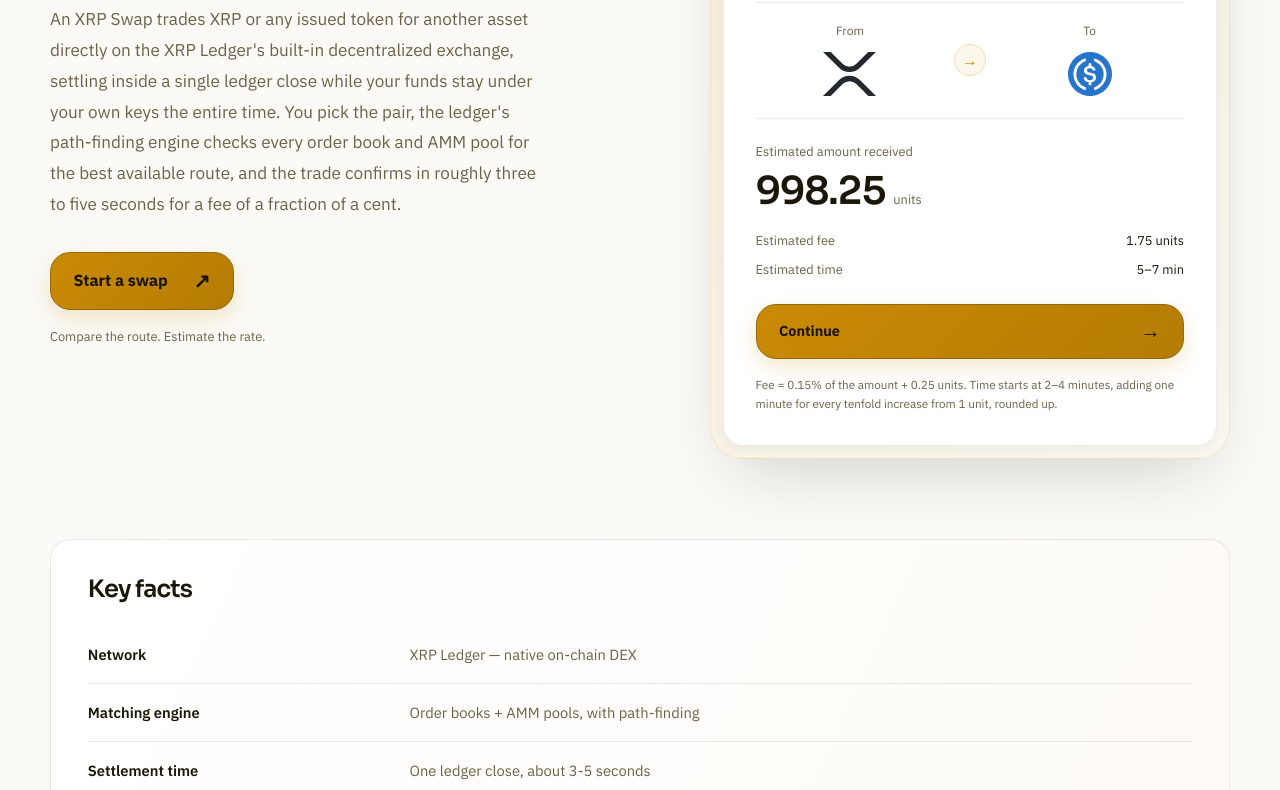
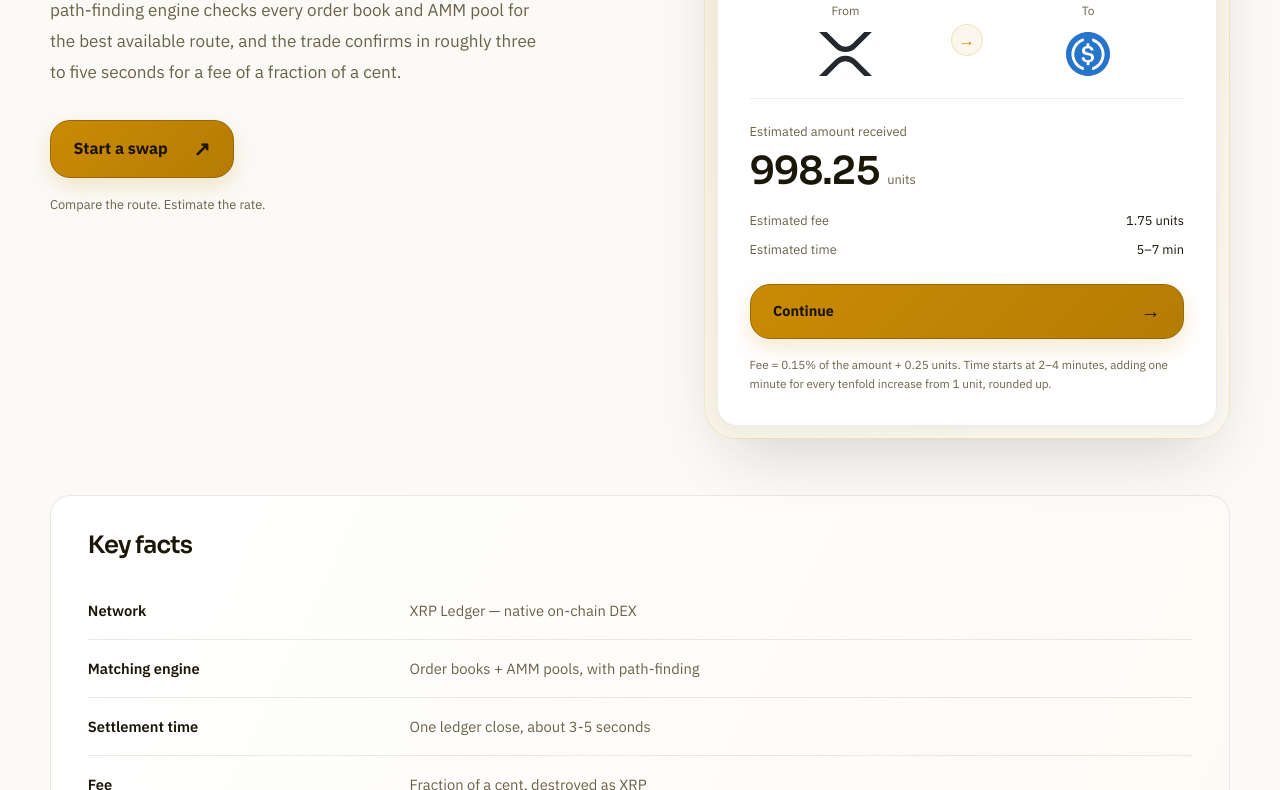
Before and after one commit to swap-xrp/swap-xrp.github.io, a plain HTML site: page index.html in a window 1280 px wide. Shown: the part 453-1243 px from the top of the page. Drawn offline with Linux system fonts and the light colour scheme.

Commit message:
Compact hero/widget; lowercase canonical

```diff
--- a/index.html
+++ b/index.html
@@ -40,7 +40,7 @@
 .ca45189 ol,.ca45189 ul{display:flex;flex-wrap:wrap;align-items:center;gap:.5rem;margin:0;padding:0;list-style:none}
 .ca45189 a{color:var(--muted)}
 .ca45189 [aria-current]{color:var(--text)}
-.c61265a{display:grid;grid-template-columns:minmax(0,1.12fr) minmax(0,1fr);align-items:center;gap:clamp(2rem,6vw,5.5rem);padding:3.5rem 0 5rem}
+.c61265a{display:grid;grid-template-columns:minmax(0,1.12fr) minmax(0,1fr);align-items:start;gap:clamp(1.75rem,5vw,4rem);padding:2.25rem 0 3.5rem}
 .c70b95e{min-width:0}
 .c26686a{display:inline-flex;align-items:center;gap:.6rem;margin:0 0 1.4rem;color:var(--muted);font-size:.88rem}
 .c26686a::before{content:"";width:8px;height:8px;border-radius:50%;background:var(--accent);box-shadow:0 0 0 5px color-mix(in srgb,var(--accent) 10%,transparent)}
@@ -122,7 +122,7 @@
 .c4b1ead{display:flex;align-items:center;justify-content:space-between;gap:1rem;margin-top:4rem;padding:1.75rem 0 2rem;border-top:1px solid color-mix(in srgb,var(--text) 10%,transparent);color:var(--muted);font-size:.8rem}
 .c4b1ead p{margin:0}
 .c4b1ead a{color:var(--muted)}
-@media(min-width:1500px){.c61265a{padding-top:5rem;padding-bottom:6rem}}
+@media(min-width:1500px){.c61265a{padding-top:2.75rem;padding-bottom:4rem}}
 @media(max-width:850px){.c61265a{grid-template-columns:1fr;gap:2.5rem;padding-top:2.5rem;padding-bottom:3rem}.c70b95e{max-width:640px}.ce68905{width:100%;max-width:560px;justify-self:center}h1{font-size:clamp(2.5rem,7vw,4rem)}.c46fd11{max-width:58ch}.ce1954e{margin-bottom:3rem}.cc3fdc7{gap:1rem}}
 @media(max-width:540px){.c64fbc7{width:calc(100% - 32px)}.cc949e8{min-height:78px;gap:.75rem}.c6c8732{font-size:.95rem;gap:.5rem}.cddd371{width:30px;height:30px}.cc3fdc7>a:not(.cb317f7){display:none}.cb317f7{padding:.5rem .75rem;font-size:.8rem}.cacca7b{padding-top:1.25rem}.c61265a{padding-top:2rem;gap:2rem}h1{font-size:2.65rem}.c46fd11{font-size:1rem}.c70b95e>.cc434ed{width:100%}.c38bb93{text-align:center}.ce68905{padding:8px;border-radius:calc(var(--radius) + 8px)}.c9a02da{padding:1.2rem}.ce1954e{padding:1.4rem 1.1rem}.cde4e8c{display:block;overflow-x:auto}.cde4e8c th,.cde4e8c td{min-width:125px;padding:.8rem .65rem}.ce9a3c1{padding-left:1rem}.c91d21a{padding-left:1rem;padding-right:1rem}.c4b1ead{align-items:flex-start;flex-direction:column;margin-top:3rem}.c717ddc{margin-bottom:2rem;padding-bottom:2rem}}
 @media(prefers-reduced-motion:reduce){html{scroll-behavior:auto}*,*::before,*::after{transition:none!important}.cc434ed:hover{transform:none}}
```
